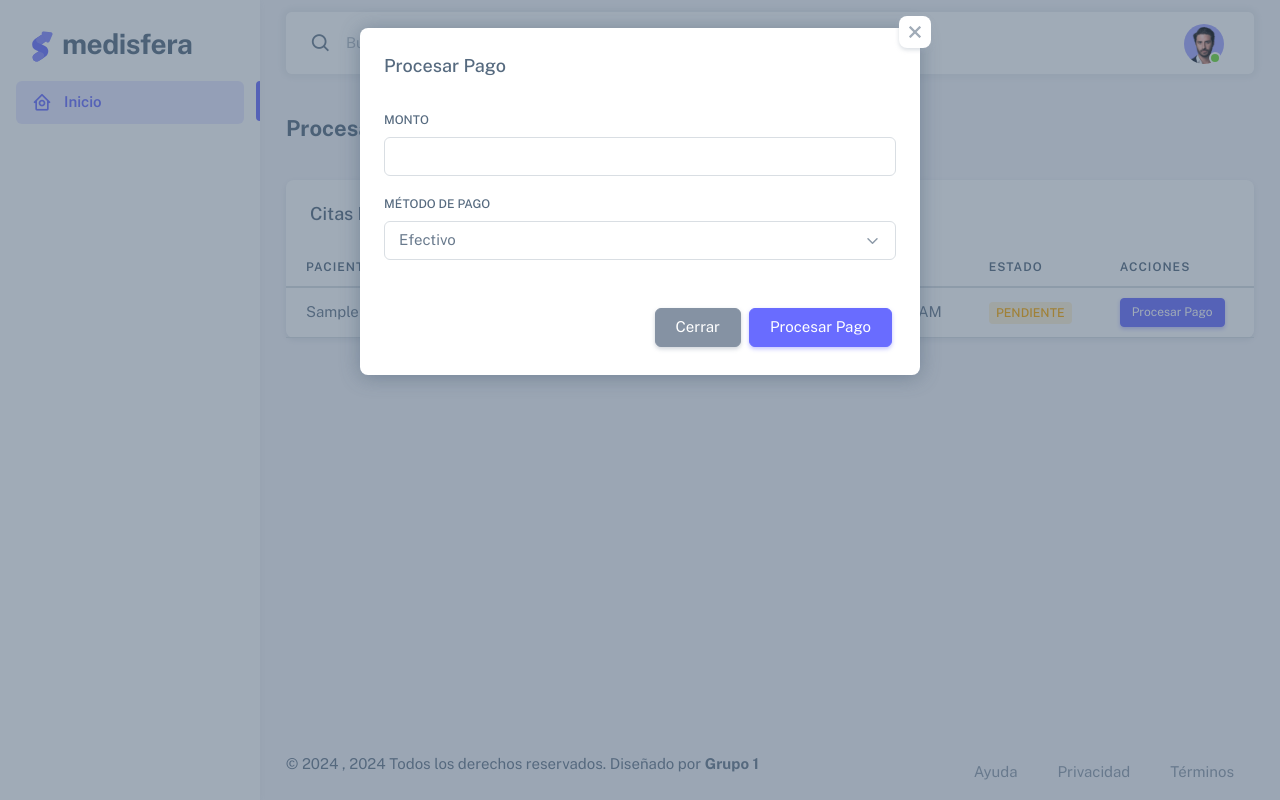
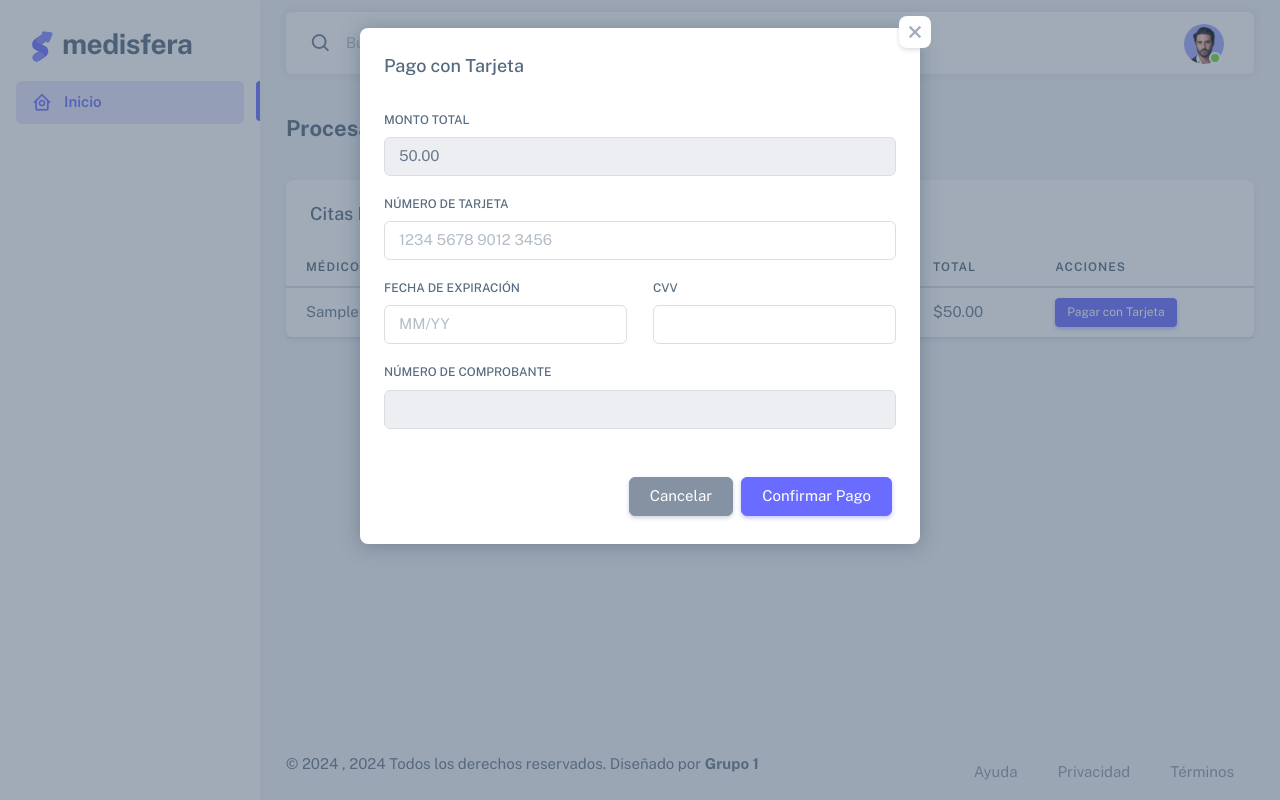
Before and after one commit to IamBlack0/Gestion_Clinica, a PHP site: the page made by App/Views/procesarPago.php in a window 1280 px wide, after a click on "Pagar con Tarjeta". Run offline with PHP 8.4, Linux system fonts and the light colour scheme; tables that the repository leaves empty hold one stand-in row (values such as "Sample post"); the template is opened without the code that fills it: most values are stand-ins (such as "Sample title", 1, 10 or a date in 2020); data that the repository does not hold is empty; some libraries are stand-ins or nearby versions.

Commit message:
Agregar manejo de pagos: implementar verPagosPendientes y actualizarEstadoPago en PaymentController, con manejo de excepciones y registro de errores.

```diff
--- a/App/Views/procesarPago.php
+++ b/App/Views/procesarPago.php
@@ -7,82 +7,177 @@ if (!file_exists($headerPath)) {
 require $headerPath;
 ?>
 
-<!-- Views/procesarPago.php -->
 <div class="container-xxl flex-grow-1 container-p-y">
     <h4 class="fw-bold py-3 mb-4">Procesar Pago de Citas</h4>
 
     <div class="card">
         <h5 class="card-header">Citas Pendientes de Pago</h5>
         <div class="table-responsive text-nowrap">
+            <?php if (!empty($citas)): ?>
                 <table class="table">
                     <thead>
                         <tr>
-                        <th>Paciente</th>
                             <th>Médico</th>
                             <th>Fecha</th>
                             <th>Hora</th>
-                        <th>Estado</th>
+                            <th>Total</th>
                             <th>Acciones</th>
                         </tr>
                     </thead>
                     <tbody>
                         <?php foreach ($citas as $cita): ?>
                             <tr>
-                            <td><?php echo htmlspecialchars($cita['paciente_nombre'] . ' ' . $cita['paciente_apellido']); ?>
-                            </td>
                                 <td><?php echo htmlspecialchars($cita['medico_nombre'] . ' ' . $cita['medico_apellido']); ?>
                                 </td>
                                 <td><?php echo htmlspecialchars($cita['fecha_cita']); ?></td>
                                 <td><?php echo htmlspecialchars(date('h:i A', strtotime($cita['horario']))); ?></td>
-                            <td><span class="badge bg-label-warning">Pendiente</span></td>
+                                <td>$50.00</td>
                                 <td>
+                                    <?php if ($cita['metodo_pago'] === 'efectivo'): ?>
+                                        <button type="button" class="btn btn-warning btn-sm">
+                                            Pagar en Caja
+                                        </button>
+                                    <?php else: ?>
                                         <button type="button" class="btn btn-primary btn-sm" data-bs-toggle="modal"
                                             data-bs-target="#pagoModal" data-cita-id="<?php echo $cita['id']; ?>">
-                                    Procesar Pago
+                                            Pagar con Tarjeta
                                         </button>
+                                    <?php endif; ?>
                                 </td>
                             </tr>
                         <?php endforeach; ?>
                     </tbody>
                 </table>
+            <?php else: ?>
+                <div class="p-4 text-center">
+                    <p>No hay citas pendientes de pago.</p>
+                </div>
+            <?php endif; ?>
         </div>
     </div>
 </div>
 
-<!-- Modal de Pago -->
+<!-- Modal de Pago con Tarjeta -->
 <div class="modal fade" id="pagoModal" tabindex="-1">
     <div class="modal-dialog">
         <div class="modal-content">
             <div class="modal-header">
-                <h5 class="modal-title">Procesar Pago</h5>
+                <h5 class="modal-title">Pago con Tarjeta</h5>
                 <button type="button" class="btn-close" data-bs-dismiss="modal"></button>
             </div>
-            <form action="./procesarPago" method="POST">
+            <form id="formPago" method="POST">
                 <div class="modal-body">
                     <input type="hidden" name="cita_id" id="citaIdInput">
+                    <input type="hidden" name="metodo_pago" value="tarjeta">
+                    <input type="hidden" name="forma_pago" value="débito">
+
                     <div class="mb-3">
-                        <label class="form-label">Monto</label>
-                        <input type="number" class="form-control" name="monto" required step="0.01">
+                        <label class="form-label">Monto Total</label>
+                        <input type="number" class="form-control" name="monto_total" value="50.00" readonly>
                     </div>
+
                     <div class="mb-3">
-                        <label class="form-label">Método de Pago</label>
-                        <select class="form-select" name="metodo_pago" required>
-                            <option value="efectivo">Efectivo</option>
-                            <option value="tarjeta">Tarjeta</option>
-                        </select>
+                        <label class="form-label">Número de Tarjeta</label>
+                        <input type="text" class="form-control" id="numero_tarjeta" required maxlength="16"
+                            pattern="\d{16}" placeholder="1234 5678 9012 3456">
+                    </div>
+
+                    <div class="row">
+                        <div class="col-md-6 mb-3">
+                            <label class="form-label">Fecha de Expiración</label>
+                            <input type="text" class="form-control" id="fecha_expiracion" required placeholder="MM/YY"
+                                pattern="\d{2}/\d{2}">
+                        </div>
+                        <div class="col-md-6 mb-3">
+                            <label class="form-label">CVV</label>
+                            <input type="text" class="form-control" id="cvv" required maxlength="3" pattern="\d{3}">
+                        </div>
+                    </div>
+
+                    <div class="mb-3">
+                        <label class="form-label">Número de Comprobante</label>
+                        <input type="text" class="form-control" name="numero_comprobante" readonly>
                     </div>
                 </div>
                 <div class="modal-footer">
-                    <button type="button" class="btn btn-secondary" data-bs-dismiss="modal">Cerrar</button>
-                    <button type="submit" class="btn btn-primary">Procesar Pago</button>
+                    <button type="button" class="btn btn-secondary" data-bs-dismiss="modal">Cancelar</button>
+                    <button type="submit" class="btn btn-primary">Confirmar Pago</button>
                 </div>
             </form>
         </div>
     </div>
 </div>
 
+<script>
+    document.getElementById('formPago').addEventListener('submit', function (e) {
+        e.preventDefault();
 
+        // Validar campos de tarjeta
+        const numeroTarjeta = document.getElementById('numero_tarjeta').value;
+        const fechaExpiracion = document.getElementById('fecha_expiracion').value;
+        const cvv = document.getElementById('cvv').value;
 
-<?php
-require_once __DIR__ . '/Templates/footer.php';
-?>
+        if (!numeroTarjeta || !fechaExpiracion || !cvv) {
+            alert('Por favor complete todos los campos de la tarjeta');
+            return;
+        }
+
+        const formData = new FormData(this);
+        const citaId = document.getElementById('citaIdInput').value;
+        formData.append('cita_id', citaId);
+
+        fetch('./actualizarEstadoPago', {
+            method: 'POST',
+            body: formData
+        })
+            .then(response => response.json())
+            .then(data => {
+                if (data.success) {
+                    alert('Pago procesado correctamente');
+                    window.location.href = './pagarCita';
+                } else {
+                    alert('Error al procesar el pago: ' + data.message);
+                }
+            })
+            .catch(error => {
+                console.error('Error:', error);
+                alert('Error al procesar el pago');
+            });
+    });
+
+    // Formateo de campos de tarjeta
+    document.getElementById('numero_tarjeta').addEventListener('input', function (e) {
+        this.value = this.value.replace(/\D/g, '');
+    });
+
+    document.getElementById('fecha_expiracion').addEventListener('input', function (e) {
+        this.value = this.value.replace(/\D/g, '');
+        if (this.value.length > 2) {
+            this.value = this.value.substring(0, 2) + '/' + this.value.substring(2);
+        }
+    });
+
+    document.getElementById('cvv').addEventListener('input', function (e) {
+        this.value = this.value.replace(/\D/g, '');
+    });
+    document.getElementById('pagoModal').addEventListener('show.bs.modal', function (event) {
+        // Obtener el botón que abrió el modal
+        const button = event.relatedTarget;
+        // Obtener el id de la cita del atributo data
+        const citaId = button.getAttribute('data-cita-id');
+        // Guardar el id en el input hidden
+        document.getElementById('citaIdInput').value = citaId;
+
+        // Obtener el siguiente número de comprobante
+        fetch('./obtenerSiguienteComprobante')
+            .then(response => response.json())
+            .then(data => {
+                if (data.comprobante) {
+                    document.querySelector('input[name="numero_comprobante"]').value = data.comprobante;
+                }
+            })
+            .catch(error => console.error('Error:', error));
+    });
+</script>
+
+<?php require_once __DIR__ . '/Templates/footer.php'; ?>
```
Also changed, not shown: App/Controllers/PaymentController.php (+112 -0 lines), Core/App.php (+9 -1 lines). Lines whose indentation alone changed are shown as unchanged.
